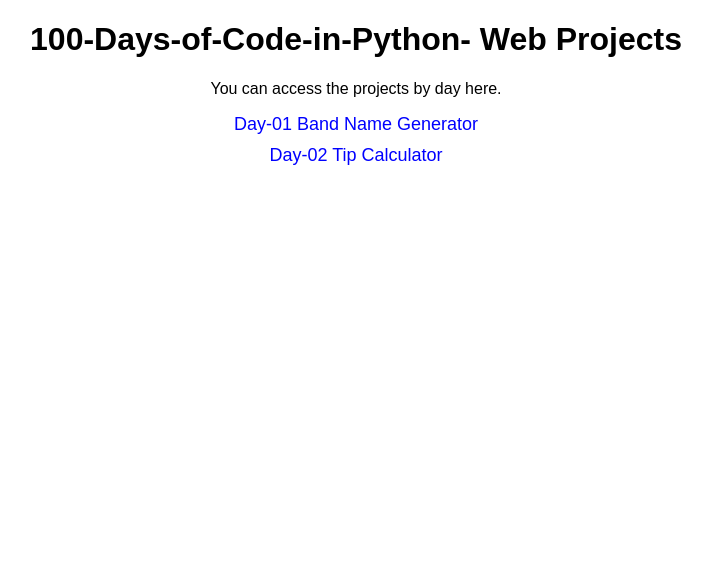
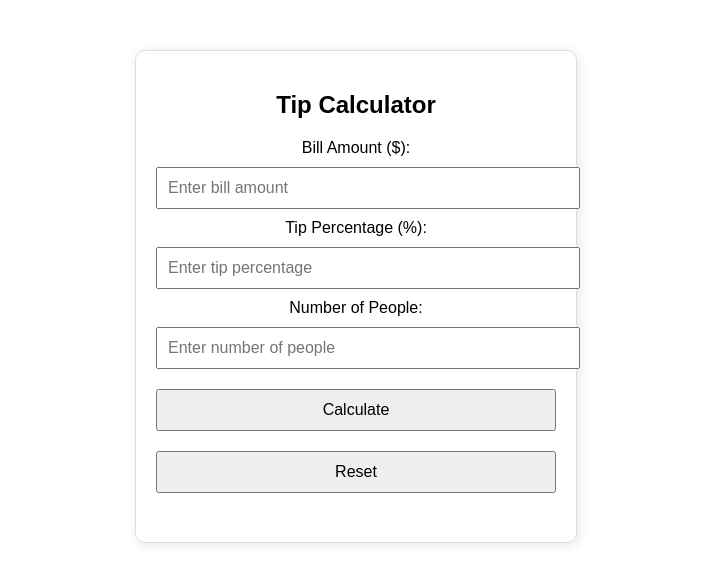
Before and after one commit to busraatasoy/100-Days-of-Code-in-Python, a plain HTML site: page index.html in a window 1280 px wide. Shown: the whole page, without its empty margins (284-996 px from the left). Drawn offline with Linux system fonts and the light colour scheme.

Commit message:
Update index.html

```diff
--- a/index.html
+++ b/index.html
@@ -3,37 +3,83 @@
 <head>
     <meta charset="UTF-8">
     <meta name="viewport" content="width=device-width, initial-scale=1.0">
-    <title>100-Days-of-Code-in-Python</title>
+    <title>Tip Calculator</title>
     <style>
         body {
             font-family: Arial, sans-serif;
             text-align: center;
+            margin: 50px;
         }
-        ul {
-            list-style-type: none;
-            padding: 0;
+        .container {
+            max-width: 400px;
+            margin: auto;
+            padding: 20px;
+            border: 1px solid #ddd;
+            border-radius: 10px;
+            box-shadow: 2px 2px 12px rgba(0, 0, 0, 0.1);
         }
-        li {
+        input, button {
+            width: 100%;
             margin: 10px 0;
-        }
-        a {
-            text-decoration: none;
-            color: blue;
-            font-size: 18px;
-        }
-        a:hover {
-            color: red;
+            padding: 10px;
+            font-size: 16px;
         }
     </style>
 </head>
 <body>
-    <h1>100-Days-of-Code-in-Python- Web Projects</h1>
-    <p>You can access the projects by day here.</p>
+    <div class="container">
+        <h2>Tip Calculator</h2>
+        <label>Bill Amount ($):</label>
+        <input type="number" id="bill" placeholder="Enter bill amount" onkeydown="focusNext(event, 'tip')">
 
-    <ul>
-        <li><a href="Day-01/index.html">Day-01 Band Name Generator</a></li>
-        <li><a href="Day-02/index.html">Day-02 Tip Calculator </a></li>
+        <label>Tip Percentage (%):</label>
+        <input type="number" id="tip" list="tip-values" placeholder="Enter tip percentage" onkeydown="focusNext(event, 'people')">
+        <datalist id="tip-values">
+            <option value="10">
+            <option value="12">
+            <option value="15">
+        </datalist>
 
-    </ul>
+        <label>Number of People:</label>
+        <input type="number" id="people" placeholder="Enter number of people" onkeydown="focusNext(event, 'calculate-btn')">
+
+        <button id="calculate-btn" onclick="calculateTip()" onkeydown="focusNext(event, 'reset-btn')">Calculate</button>
+        <button id="reset-btn" onclick="resetFields()">Reset</button>
+
+        <h3 id="result"></h3>
+    </div>
+
+    <script>
+        function calculateTip() {
+            let bill = parseFloat(document.getElementById("bill").value);
+            let tip = parseFloat(document.getElementById("tip").value);
+            let people = parseInt(document.getElementById("people").value);
+
+            if (isNaN(bill) || isNaN(tip) || isNaN(people) || people <= 0) {
+                document.getElementById("result").innerText = "Please enter valid values.";
+                return;
+            }
+
+            let tipAmount = (bill * (tip / 100));
+            let totalBill = bill + tipAmount;
+            let amountPerPerson = totalBill / people;
+
+            document.getElementById("result").innerText = `Each person should pay: $${amountPerPerson.toFixed(2)}`;
+        }
+
+        function resetFields() {
+            document.getElementById("bill").value = "";
+            document.getElementById("tip").value = "";
+            document.getElementById("people").value = "";
+            document.getElementById("result").innerText = "";
+        }
+
+        function focusNext(event, nextElementId) {
+            if (event.key === "Enter") {
+                event.preventDefault();
+                document.getElementById(nextElementId).focus();
+            }
+        }
+    </script>
 </body>
 </html>
```
